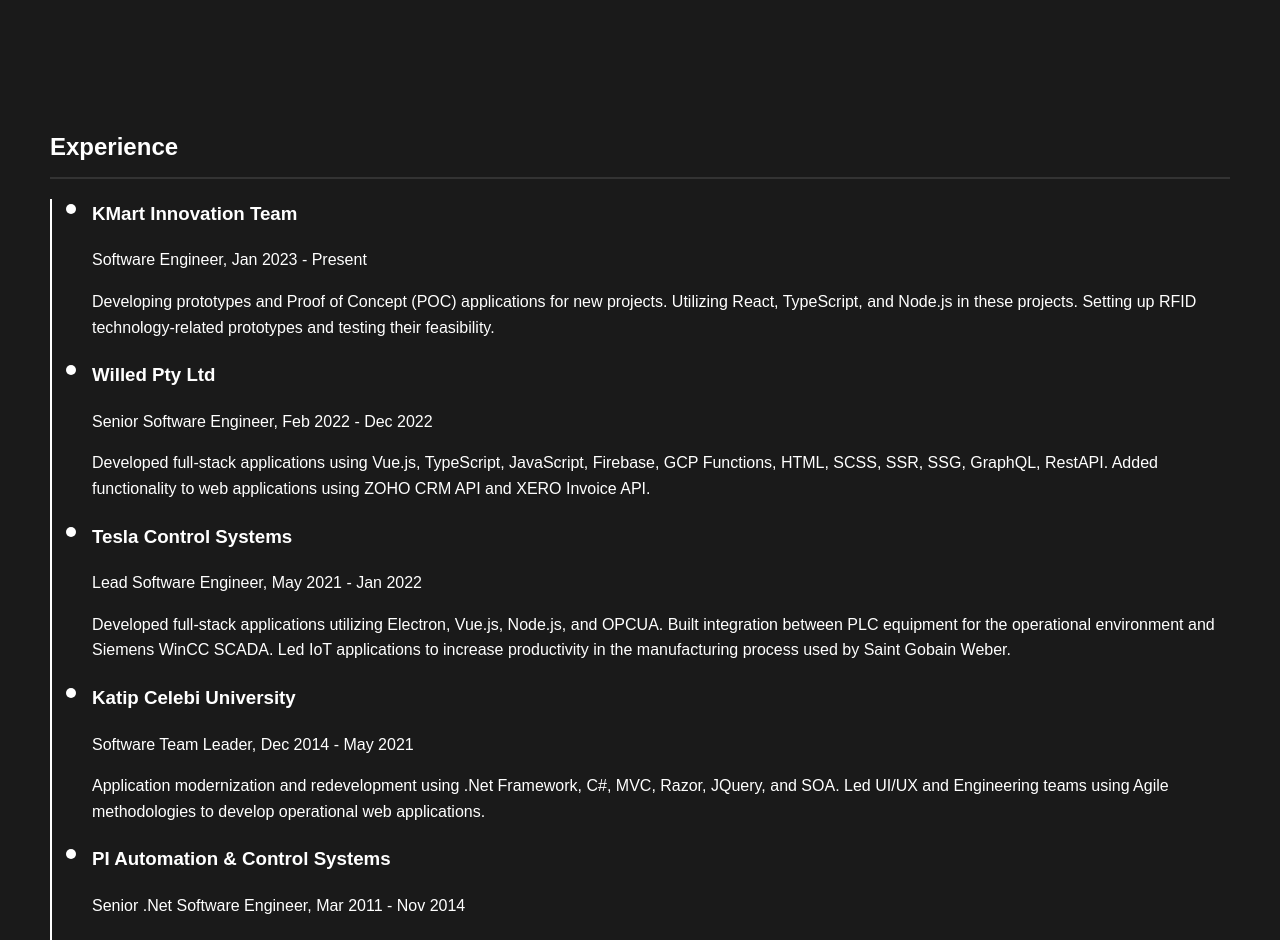
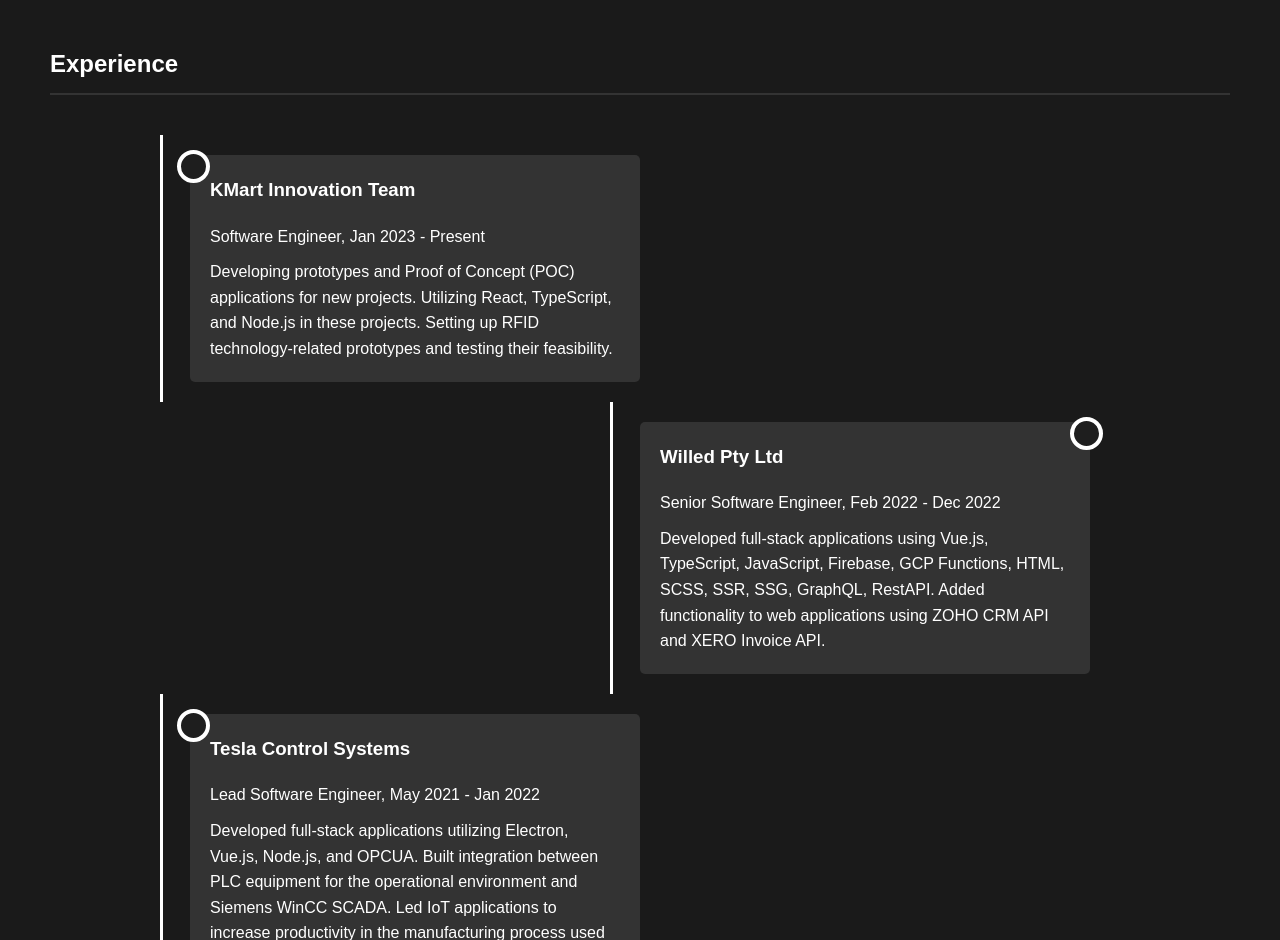
Before and after one commit to ersensari/portfolio, a plain HTML site: page index.html in a window 1280 px wide. Shown: the part 1860-2800 px from the top of the page. Drawn offline with Linux system fonts and the light colour scheme.

Commit message:
Update styles.css

```diff
--- a/styles.css
+++ b/styles.css
@@ -7,7 +7,7 @@
 }
 
 header {
-    background: url('melbourne.webp') no-repeat center center/cover;
+    background: url('melbourne.jpg') no-repeat center center/cover;
     height: 100vh;
     position: relative;
     display: flex;
@@ -20,6 +20,12 @@
     background-color: rgba(0, 0, 0, 0.6);
     padding: 20px;
     text-align: center;
+    width: 100%;
+}
+
+.header-content {
+    max-width: 600px;
+    margin: 0 auto;
 }
 
 header h1 {
@@ -30,6 +36,32 @@
 header p {
     font-size: 1.5em;
     margin-top: 0.5em;
+}
+
+nav {
+    background: #333;
+    padding: 10px 0;
+    text-align: center;
+    position: sticky;
+    top: 0;
+    z-index: 1000;
+}
+
+nav ul {
+    list-style: none;
+    padding: 0;
+    margin: 0;
+}
+
+nav ul li {
+    display: inline;
+    margin: 0 15px;
+}
+
+nav ul li a {
+    color: #fff;
+    text-decoration: none;
+    font-size: 1.2em;
 }
 
 #about {
@@ -54,12 +86,12 @@
     margin: 10px 0;
 }
 
-#skills, #experience, #contact {
+#skills, #contact {
     padding: 50px;
     background-color: #1a1a1a;
 }
 
-#skills h2, #experience h2, #contact h2 {
+#skills h2, #contact h2 {
     border-bottom: 2px solid #333;
     padding-bottom: 10px;
 }
@@ -76,34 +108,85 @@
     border-radius: 5px;
 }
 
+#experience {
+    padding: 50px;
+    background-color: #1a1a1a;
+}
+
+#experience h2 {
+    border-bottom: 2px solid #333;
+    padding-bottom: 10px;
+}
+
 .timeline {
-    border-left: 2px solid #ffffff;
-    padding-left: 20px;
-    margin-top: 20px;
+    position: relative;
+    max-width: 900px;
+    margin: 0 auto;
+    padding: 20px 0;
+    list-style: none;
 }
 
 .timeline-item {
-    margin-bottom: 20px;
+    padding: 20px 0;
     position: relative;
-    padding-left: 20px;
+    width: 50%;
+    margin-left: 50%;
+    clear: both;
+}
+
+.timeline-item:nth-child(odd) {
+    margin-left: 0;
 }
 
 .timeline-item::before {
-    content: "";
-    background-color: #ffffff;
-    width: 10px;
-    height: 10px;
+    content: '';
+    position: absolute;
+    top: 0;
+    bottom: 0;
+    left: -30px;
+    width: 3px;
+    background: #ffffff;
+}
+
+.timeline-item::after {
+    content: '';
+    position: absolute;
+    width: 25px;
+    height: 25px;
+    right: -13px;
+    background: #1e1e1e;
+    border: 4px solid #ffffff;
     border-radius: 50%;
-    position: absolute;
-    left: -6px;
-    top: 5px;
-  }
+    top: 15px;
+    z-index: 1;
+}
 
-.timeline-item h3 {
-margin-top: 0;
+.timeline-item:nth-child(odd)::after {
+    left: -13px;
+    right: auto;
+}
+
+.timeline-content {
+    background: #333333;
+    padding: 20px;
+    border-radius: 5px;
+    position: relative;
+}
+
+.timeline-content h3 {
+    margin-top: 0;
+}
+
+.timeline-content span {
+    display: block;
+    margin: 10px 0;
+}
+
+.timeline-content p {
+    margin: 0;
 }
 
 #contact a {
-color: #1e90ff;
-text-decoration: none;
+    color: #1e90ff;
+    text-decoration: none;
 }
```
